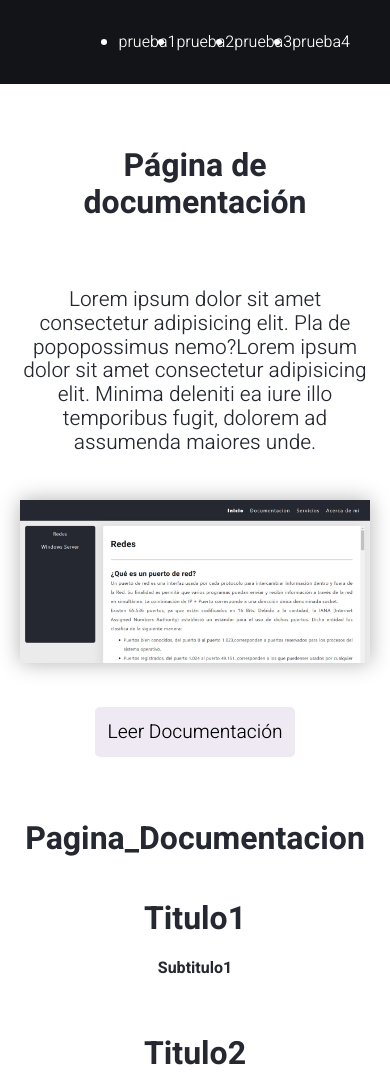
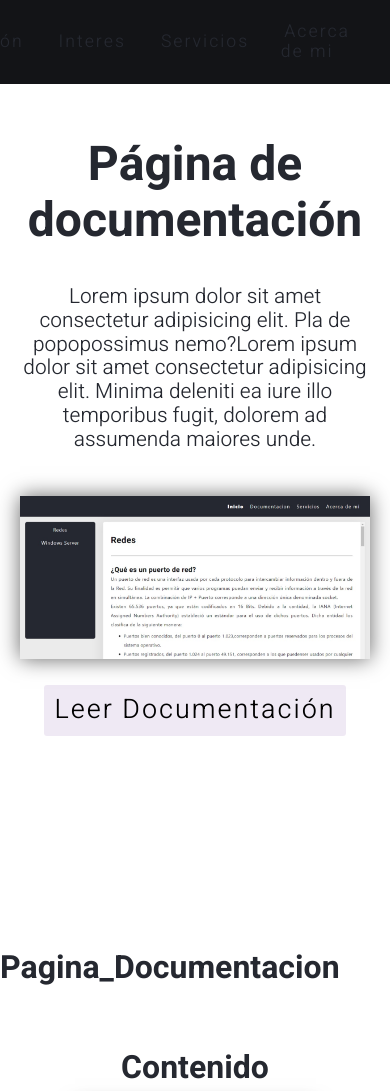
Before and after one commit to Zackperez/nuevo-documentacion, a plain HTML site: page index.html in a window 390 px wide. Shown: the top 1091 px of the page. Drawn offline with Linux system fonts and the light colour scheme.

Commit message:
Add files via upload

```diff
--- a/css/estilos-index.css
+++ b/css/estilos-index.css
@@ -1,15 +1,83 @@
 @import url(normalize.css);
 @import url('https://fonts.googleapis.com/css2?family=Heebo:wght@300;700&display=swap');
 
-*{
+* {
     font-family: 'Heebo', sans-serif;
-    color: #252830
+    color: #252830;
+}
 
+.menu-principal__item {
+    padding-left: 15px;
+    text-align: center;
+}
+
+.menu-principal__item a {
+    text-decoration: none;
+    color: #252830;
+    font-size: 1.1em;
+    font-weight: 400;
+    letter-spacing: 2px;
+    padding: 0px 10px 5px 10px;
+}
+
+.menu-principal__item a:hover {
+    border-bottom: 2px solid #000;
+}
+
+/* Seccion inicio */
+
+.inicio__titulo {
+    font-size: 4.5em;
+}
+
+.inicio__subtitulo {
+    width: 50vw;
+    font-size: 1.5em;
+    font-weight: 300;
+    padding: 0px 0px 30px 0px;
+}
+
+.inicio-boton {
+    border: 2px solid white;
+    border-radius: 5px;
+    cursor: pointer;
+    color: #131417;
+    font-size: 1.4em;
+    text-decoration: none;
+    padding: 10px 10px 10px 10px;
+    letter-spacing: 2px;
+    font-weight: 400;
+    background-color: #efe9f4;
+}
+
+.inicio__link:hover {
+    border: 2px solid rgb(231, 231, 231);
+    background-color: rgb(231, 231, 231);
+}
+
+.inicio__link {
+    color: black;
+    text-decoration: none;
+    font-size: 1.2em;
+    text-transform: capitalize;
+}
+
+.inicio__imagen {
+    box-shadow: 0px 0px 20px 0px rgba(0, 0, 0, 0.6);
+    height: auto;
+    width: 100%;
+    max-width: 1200px;
+}
+
+/* Seccion inicio FIN */
+
+.documentacion__imagen1, .documentacion__imagen2{
+    box-shadow: 0px 0px 20px 0px rgb(0 0 0 / 60%);
 }
 
 /* Seccion de intereses INICIO*/
 
-.tarjeta{
+.tarjeta {
     box-shadow: 0px 0px 20px 0px rgb(0 0 0 / 10%);
     padding: 10px 0px 20px 0px;
     display: grid;
@@ -17,19 +85,20 @@
     border-radius: 6px;
 }
 
-.tarjeta__titulo{
+.tarjeta__titulo {
     font-size: 1.6em;
 }
 
 .tarjeta__parrafo {
     font-size: 1.2em;
+    text-align: center;
 }
 
 .tarjeta__cuerpo {
-    padding: 0px 10px 0px 20px;
+    padding: 10px 20px 10px 20px;
 }
 
-.tarjeta-final{
+.tarjeta-final {
     background-color: #252830;
     display: grid;
     height: 50px;
@@ -39,24 +108,36 @@
     text-align: center;
 }
 
-.tarjeta:hover{
+.tarjeta:hover {
     background-color: #efe9f4;
 }
 
-.tarjeta-final a{
+.tarjeta-final a {
     color: white;
     text-decoration: none;
     font-size: 1.2em;
     text-transform: capitalize;
 }
+
 /* Seccion de intereses FIN*/
 
 
 
 
 @media only screen and (max-width: 600px) {
-    *{
-        font-size: 16px;
 
+    .inicio__titulo {
+        font-size: 3em;
+        padding: 0px;
     }
+
+    .inicio__subtitulo {
+        font-size: 1.3em;
+        font-weight: lighter;
+        width: auto;
+        padding: 0px;
+    }
+
+
+
 }
--- a/css/grillas-index.css
+++ b/css/grillas-index.css
@@ -1,24 +1,26 @@
 @import url(normalize.css);
+
+*{
+    padding: 0px;
+    margin: 0px;
+    box-sizing: border-box;
+}
+
 
 .pagina__contenedor {
     display: grid;
-    grid-template-columns: 1fr;
-    grid-template-rows: auto;
     grid-template-areas:
-        "menu"
         "inicio"
         "documentacion"
         "interes"
         "servicios";
-    text-align: center;
-}
-
-.pagina_menu {
-    grid-area: menu;
+    grid-template-rows:auto;
+    grid-template-columns: 1fr;
 }
 
 .pagina__inicio {
     grid-area: inicio;
+    height: 100vh ;
 }
 
 .pagina__documentacion {
@@ -33,21 +35,45 @@
     grid-area: servicios;
 }
 
-.inicio__contenido,
-.documentacion__contenido,
-.interes__contenido,
-.servicios__contenido {
+.inicio__contenido {
+    display: grid;
+    grid-template-areas:
+        "titulo"
+        "subtitulo"
+        "boton"
+        "imagen";
+    text-align: center;
+    justify-items: center;
+}
+
+.menu-principal__contenido {
     display: flex;
-    flex-direction: column;
+    justify-content: center;
+    list-style: none;
+    height: 80px;
+    align-items: center;
+    text-align: center;
+}
+
+.inicio-titulo {
+    grid-area: titulo;
+}
+
+.inicio-parrafo {
+    grid-area: subtitulo;
+}
+
+.inicio-boton {
+    grid-area: boton;
+}
+
+.inicio-imagen {
+    grid-area: imagen;
+    margin-top: 20px;
+    padding: 20px 0px 20px 0px;
 }
 
 @media only screen and (max-width: 600px) {
-
-    *{
-        padding: 0px;
-        margin: 0px;
-    }
-
 
 
     .menu-principal__contenido {
@@ -56,8 +82,7 @@
         height: 10vh;
         display: flex;
         justify-content: end;
-            padding: 0px 40px 0px 40px;
-
+        padding: 0px 40px 0px 40px;
     }
 
     .menu-principal__item{
@@ -72,8 +97,6 @@
             "imagen"
             "boton";
         height: 80vh;
-        grid-template-columns: 1fr;
-        grid-template-rows: auto;
         justify-items: center;
         align-items: center;
         padding: 20px;
@@ -85,7 +108,6 @@
 
     .inicio-imagen {
         grid-area: imagen;
-
     }
 
     .inicio-parrafo {
@@ -96,41 +118,48 @@
         grid-area: boton;
     }
 
-    .inicio__titulo {
-        font-size: 2em;
-    }
-
-    .inicio__subtitulo {
-        font-size: 1.3em;
-        font-weight: lighter;
-    }
-
-    .inicio__imagen {
-        height: auto;
-        width: 100%;
-        box-shadow: 0px 0px 20px 0px rgb(0 0 0 / 30%);
-    }
-
     .inicio-imagen {
         display: flex;
         justify-content: center;
     }
 
-    .inicio-boton {
-        background-color: #efe9f4;
+    .documentacion__contenedor{
         display: grid;
-        height: 50px;
-        width: 200px;
-        border-radius: 5px;
-        align-items: center;
-        text-align: center;
+        grid-template-areas:
+        "titulo1"
+        "imagen1"
+        "texto1"
+        "titulo2"
+        "imagen2"
+        "texto2";
+        justify-items: center;
+        padding: 20px;
     }
 
-    .inicio__link {
-        color: black;
-        text-decoration: none;
-        font-size: 1.2em;
-        text-transform: capitalize;
+    .documentacion-titulo1{
+        grid-area: titulo1;
+    }
+
+    .documentacion-subtitulo1{
+        grid-area: texto1;
+        padding: 20px 0px 20px 0px;
+    }
+
+    .documentacion-imagen1{
+        grid-area: imagen1;
+    }
+
+    .documentacion-titulo2{
+        grid-area: titulo2;
+    }
+
+    .documentacion-subtitulo2{
+        grid-area: texto2;
+        padding: 20px 0px 20px 0px;
+    }
+
+    .documentacion-imagen2{
+        grid-area: imagen2;
     }
 
     .interes__contenedor {
@@ -141,9 +170,6 @@
             "tarjeta2"
             "tarjeta3"
             "tarjeta4";
-
-        grid-template-columns: 1fr;
-        grid-template-rows: auto;
         padding: 20px;
         row-gap: 10px;
     }
--- a/index.html
+++ b/index.html
@@ -18,10 +18,11 @@
         <div class="pagina__menu">
             <nav class="menu-principal__contenedor">
                 <ul class="menu-principal__contenido">
-                    <li class="menu-principal__item">prueba1</li>
-                    <li class="menu-principal__item">prueba2</li>
-                    <li class="menu-principal__item">prueba3</li>
-                    <li class="menu-principal__item">prueba4</li>
+                    <li class="menu-principal__item"><a href="#index.html">Inicio</a></li>
+                    <li class="menu-principal__item"><a href="documentacion.html">Documentación</a></li>
+                    <li class="menu-principal__item"><a href="#Pagina__interes">Interes</a></li>
+                    <li class="menu-principal__item"><a href="#Pagina__servicios">Servicios</a></li>
+                    <li class="menu-principal__item"><a href="">Acerca de mi</a></li>
                 </ul>
             </nav>
         </div>
@@ -62,17 +63,36 @@
 
                     <div class="documentacion__contenedor">
 
-                        <div class="documentacion-parte1">
-                            <h1 class="documentacion__titulo1">Titulo1</h1>
-                            <h4 class="documentacion__subtitulo1">Subtitulo1</h4>
-                            <img src="" alt="" class="documentacion__imagen1">
+                        <div class="documentacion-titulo1">
+                            <h1 class="documentacion__titulo1">Contenido</h1>
                         </div>
 
-                        <div class="documentacion-parte2">
-                            <img src="" alt="" class="documentacion__imagen2">
-                            <h1 class="documentacion__titulo2">Titulo2</h1>
-                            <h4 class="documentacion__subtitulo2">Subtitulo2</h4>
+                        <div class="documentacion-subtitulo1">
+                            <h4 class="documentacion__subtitulo1">Lorem ipsum, dolor sit amet consectetur adipisicing
+                                elit. Pariatur optio nisi quam ipsum esse iusto laborum harum? Impedit, nam ad fugit,
+                                aspernatur dolor suscipit adipisci quidem, non exercitationem natus vero.</h4>
                         </div>
+
+                        <figure class="documentacion-imagen1">
+                            <img src="/img/WebDocumentacionCotenido.png" alt="" class="documentacion__imagen1">
+                        </figure>
+
+
+                        <figure class="documentacion-imagen2">
+                            <img src="/img/webdocumentacion-menu.jpg" alt="" class="documentacion__imagen2">
+                        </figure>
+
+                        <div class="documentacion-titulo2">
+                            <h1 class="documentacion__titulo2">Contenido</h1>
+                        </div>
+
+                        <div class="documentacion-subtitulo2">
+                            <h4 class="documentacion__subtitulo2">Lorem ipsum, dolor sit amet consectetur adipisicing
+                                elit. Pariatur optio nisi quam ipsum esse iusto laborum harum? Impedit, nam ad fugit,
+                                aspernatur dolor suscipit adipisci quidem, non exercitationem natus vero.</h4>
+                        </div>
+
+
 
                     </div>
 
```
